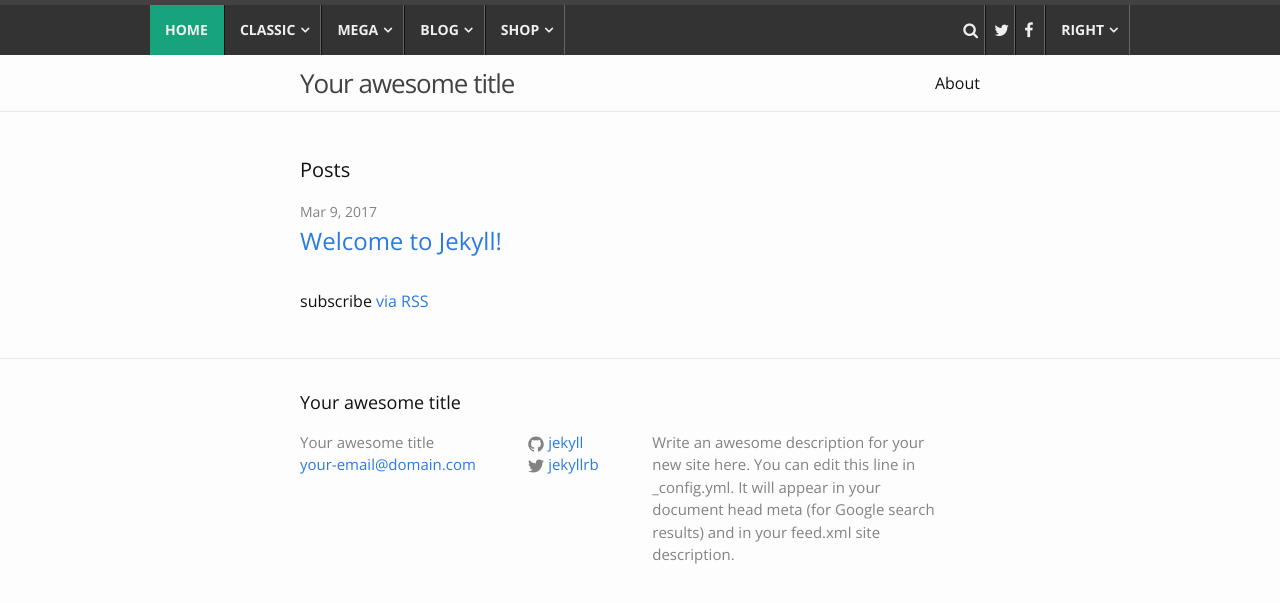
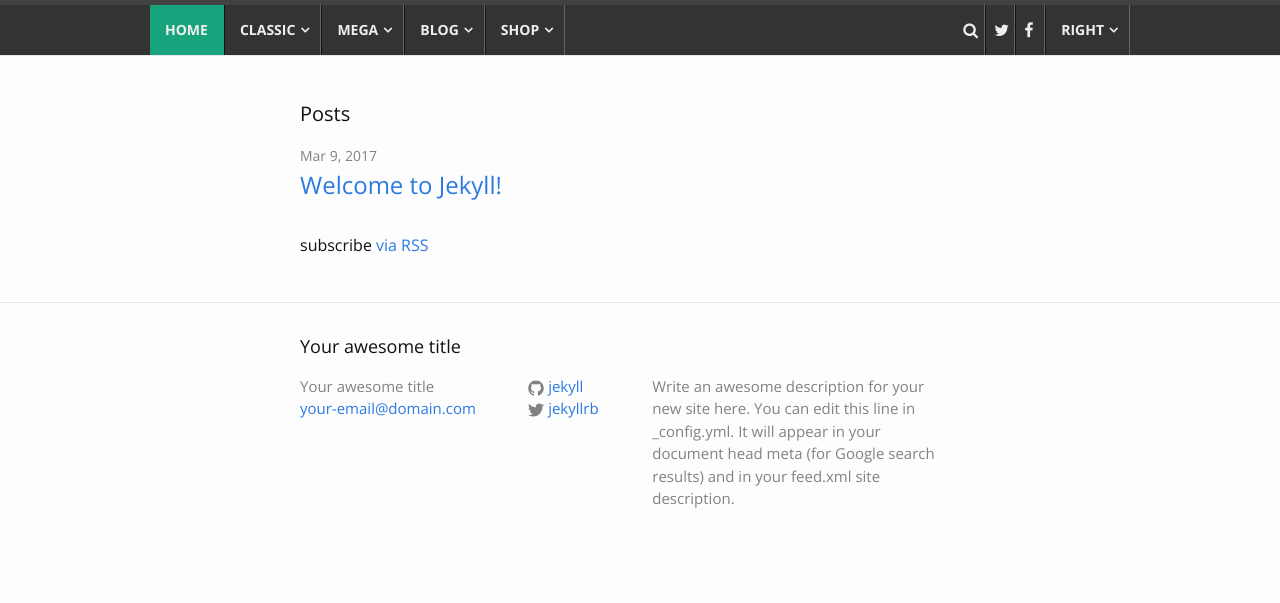
Before and after one commit to brainship/brainship-blog, a Jekyll site: the page built from index.md, in a window 1280 px wide. Shown: the top 603 px of the page. Built offline with Jekyll 4.4.1, drawn with Linux system fonts in a browser that asks for light colours; some of the changed lines change nothing that is shown.

Commit message:
Comment out menu

```diff
--- a/_includes/header.html
+++ b/_includes/header.html
@@ -9,7 +9,7 @@
       <li class="ruby-active-menu-item"><a href="#">Home</a></li>
       <li><a href="#">Classic</a>
         <ul>
-          <li><a href="#">2nd Level #1</a></li>
+          <li><a href="https://www.google.com">2nd Level #1</a></li>
           <li><a href="#">2nd Level #2</a></li>
           <li><a href="#">2nd Level #3</a>
             <ul>
@@ -587,7 +587,7 @@
   <!-- END:   RUBY HORIZONTAL MENU -->
   <!-- ########################### -->
 
-  <div class="wrapper">
+  <!-- <div class="wrapper">
 
     <a class="site-title" href="{{ "/" | relative_url}}">{{ site.title | escape }}</a>
 
@@ -609,6 +609,6 @@
       </div>
     </nav>
 
-  </div>
+  </div> -->
 
 </header>
```
